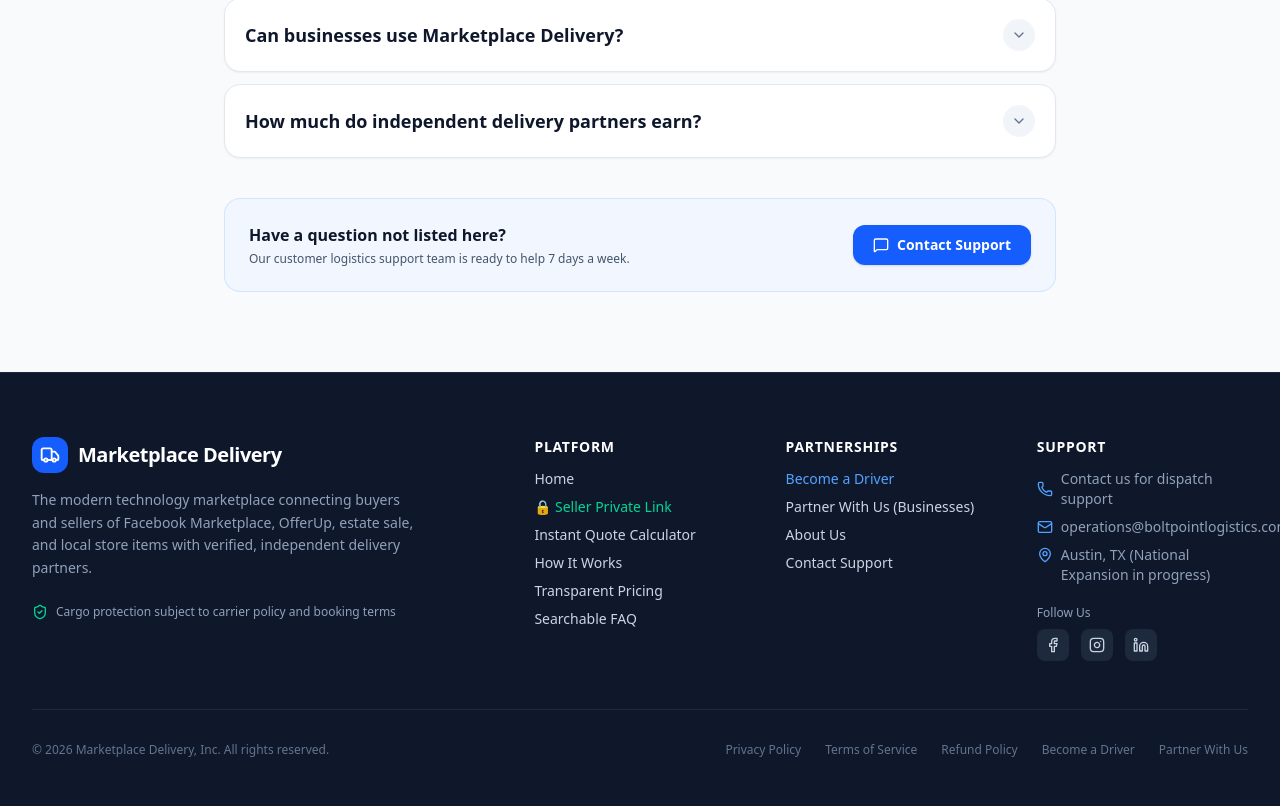
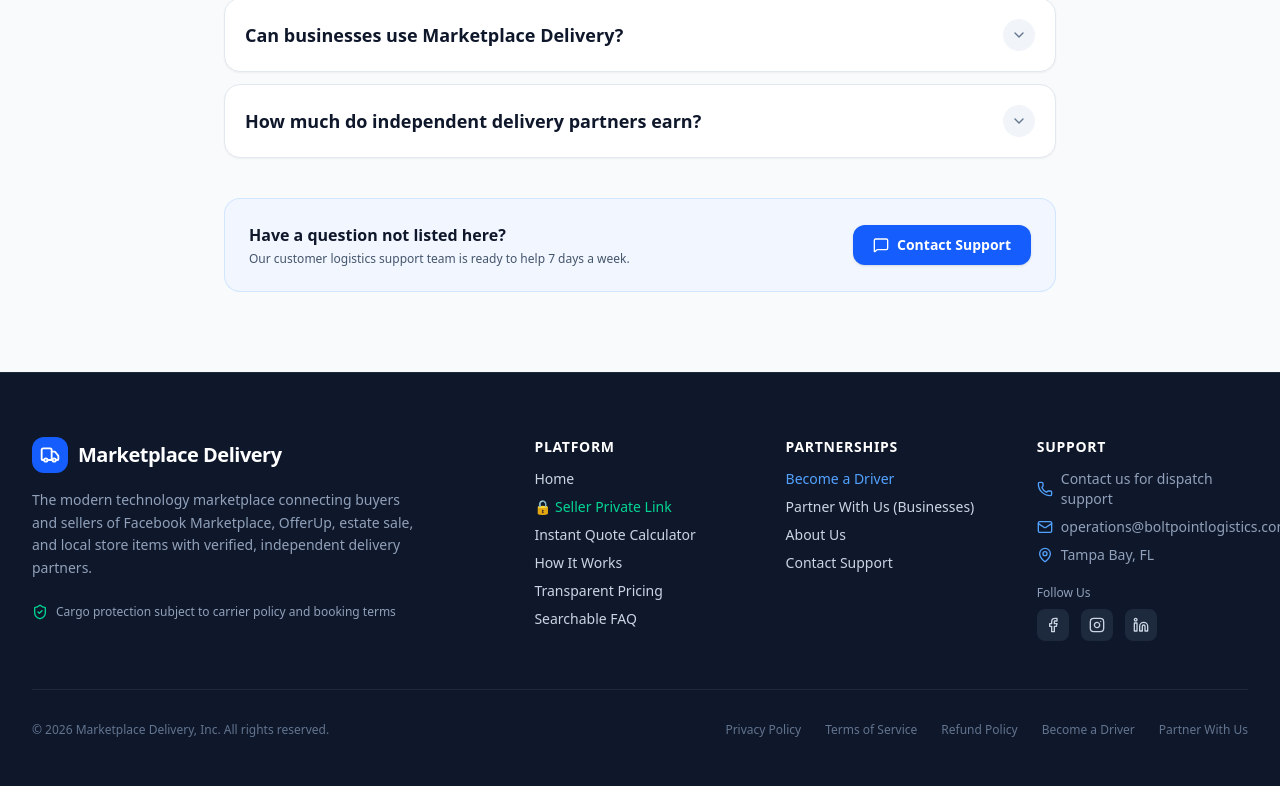
Before and after one commit to XxcryptochrisxX/boltpoint-marketplace-delivery, a React (Vite) app: page / in a window 1280 px wide. Shown: the part 6240-7046 px from the top of the page. Built offline with nearby package versions, Linux system fonts and the light colour scheme; no server answers.

Commit message:
Phase 1: update src/components/common/Footer.tsx

```diff
--- a/src/components/common/Footer.tsx
+++ b/src/components/common/Footer.tsx
@@ -107,7 +107,7 @@ export function Footer({ onNavigate }: FooterProps) {
               </p>
               <p className="flex items-start gap-2">
                 <MapPin className="w-4 h-4 text-blue-400 shrink-0 mt-0.5" />
-                <span>Austin, TX (National Expansion in progress)</span>
+                <span>Tampa Bay, FL</span>
               </p>
             </div>
 
```
